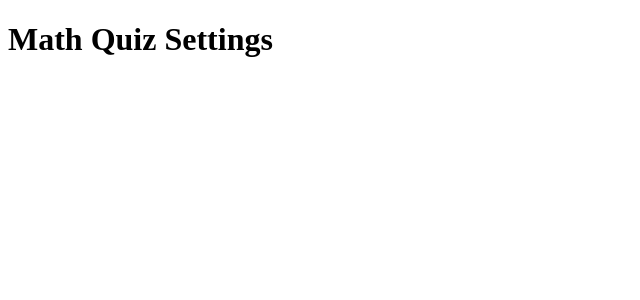
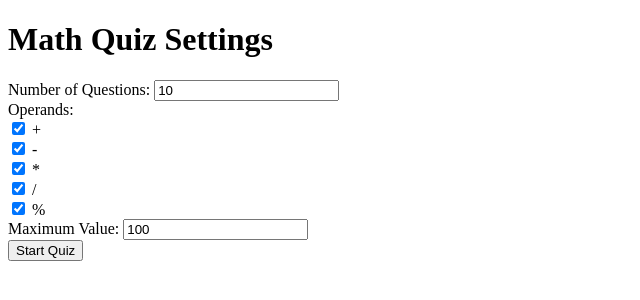
Before and after one commit to angegevela/Math-Quiz-Application, a PHP site: page /setting.php in a window 1280 px wide. Shown: the top 300 px of the page, without its empty margins (0-640 px from the left). Run offline with PHP 8.4, Linux system fonts and the light colour scheme.

Commit message:
Adding the input and label for the html.

```diff
--- a/setting.php
+++ b/setting.php
@@ -53,6 +53,23 @@ if ($_SERVER['REQUEST_METHOD'] === 'POST') {
 </head>
 <body>
     <h1>Math Quiz Settings</h1>
-    <form method="POST"></form>
+    <form method="POST">
+    <label for="num_questions">Number of Questions:</label>
+        <input type="number" name="num_questions" id="num_questions" value="10" min="1" required><br>
+
+        <label>Operands:</label><br>
+        <input type="checkbox" name="operands[]" value="+" checked> +<br>
+        <input type="checkbox" name="operands[]" value="-" checked> -<br>
+        <input type="checkbox" name="operands[]" value="*" checked> *<br>
+        <input type="checkbox" name="operands[]" value="/" checked> /<br>
+        <input type="checkbox" name="operands[]" value="%" checked> %<br>
+
+        <label for="max_value">Maximum Value:</label>
+        <input type="number" name="max_value" id="max_value" value="100" min="1" required><br>
+
+        <button type="submit">Start Quiz</button>
+
+
+    </form>
 </body>
 </html>
```
